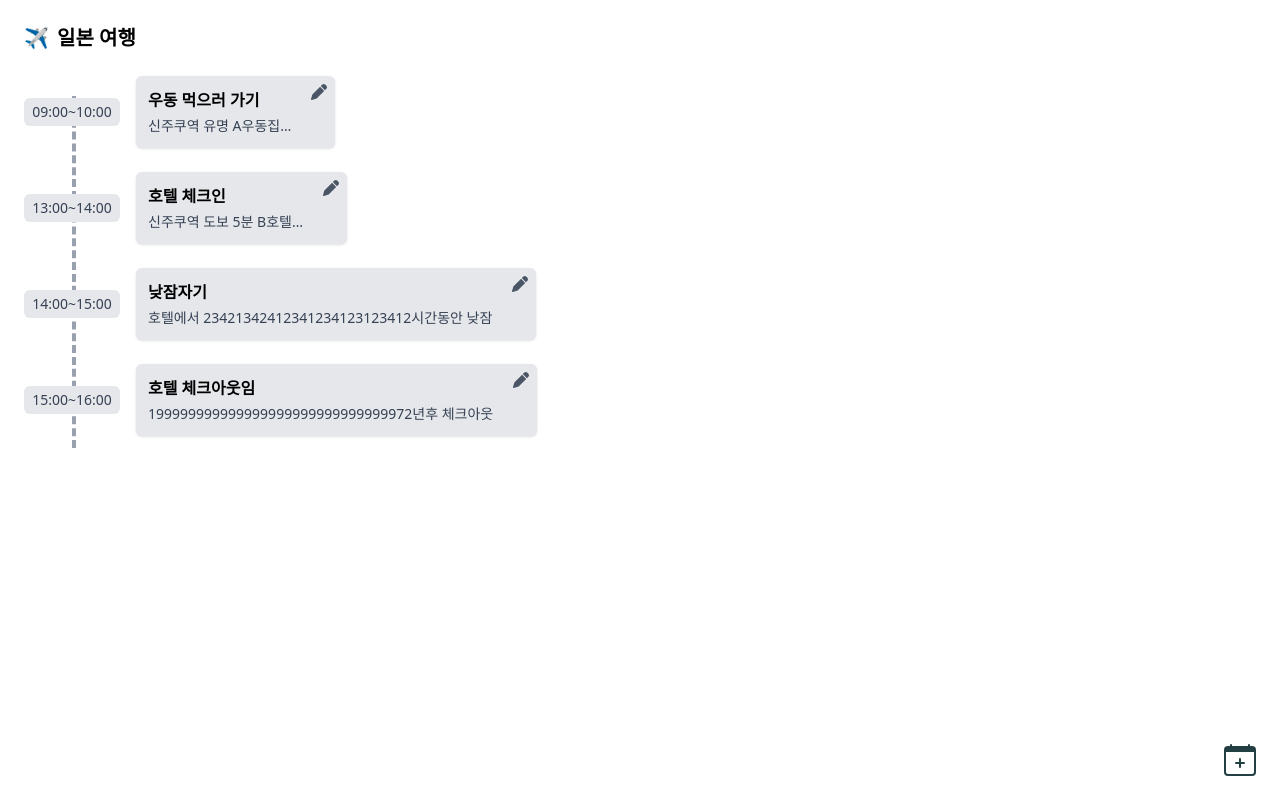
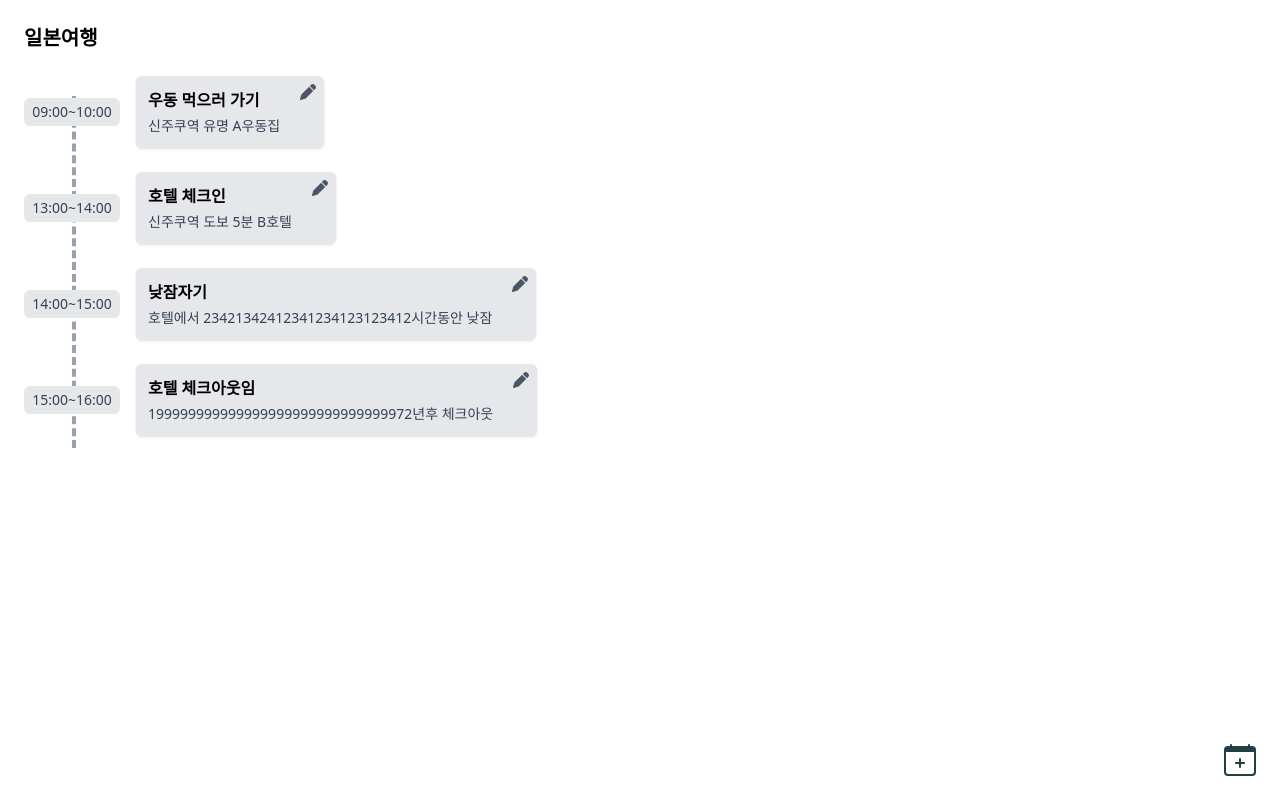
Before and after one commit to oz-main-fe-12-team4/oz_pchedule_fe, a React (Vite) app: page /testJ in a window 1280 px wide. Built offline with nearby package versions, Linux system fonts and the light colour scheme.

Commit message:
fix: 더미데이터파일만듦, 제목도 데티어틀 받아오게변경(#22)

```diff
--- /dev/null
+++ b/src/assets/data/dummyDetailSchedule.js
@@ -0,0 +1,42 @@
+const myScheduleData = {
+  data: {
+    id: 1,
+    title: "일본여행",
+    schedule: [
+      {
+        id: 1,
+        title: "우동 먹으러 가기",
+        description: "신주쿠역 유명 A우동집",
+        start_time: "09:00:00",
+        end_time: "10:00:00",
+      },
+      {
+        id: 2,
+        title: "호텔 체크인",
+        description: "신주쿠역 도보 5분 B호텔",
+        start_time: "13:00:00",
+        end_time: "14:00:00",
+      },
+      // 네 일정 더 추가 가능
+      {
+        id: 3,
+        title: "낮잠자기 ",
+        description: "호텔에서 23421342412341234123123412시간동안 낮잠",
+        start_time: "14:00:00",
+        end_time: "15:00:00",
+      },
+      {
+        id: 4,
+        title: "호텔 체크아웃임",
+        description: "199999999999999999999999999999972년후 체크아웃",
+        start_time: "15:00:00",
+        end_time: "16:00:00",
+      },
+    ],
+    is_shared: true,
+    like_count: 3,
+    bookmark_count: 4,
+  },
+};
+
+export default myScheduleData;
--- a/src/pages/DetailSchedulePage.jsx
+++ b/src/pages/DetailSchedulePage.jsx
@@ -2,9 +2,19 @@ import React from "react";
 import DetailScheduleCard from "../components/DetailScheduleCard";
 import TimeCard from "../components/TimeCard";
 import PlusButton from "../components/PlusButton";
+import myScheduleData from "../assets/data/dummyDetailSchedule";
 
-// scheduleList는 이제 props로 받을 거야!
-function DetailSchedulePage({ scheduleList }) {
+function DetailSchedulePage() {
+  const { data } = myScheduleData;
+  const scheduleList = data.schedule.map(
+    ({ id, title, description, start_time, end_time }) => ({
+      id,
+      title,
+      description,
+      time: `${start_time.slice(0, 5)}~${end_time.slice(0, 5)}`,
+    })
+  );
+
   const handleAddClick = () => {
     console.log("항목추가 버튼 클릭 (기능 없음)");
   };
@@ -12,32 +22,28 @@ function DetailSchedulePage({ scheduleList }) {
   return (
     <div className="p-6">
       <h1 className="text-xl font-semibold mb-6 flex items-center gap-2">
-        <span role="img" aria-label="비행기">
-          ✈️
-        </span>
-        일본 여행
+        {data.title} {/* 동적으로 데이터에서 받아온 제목 */}
       </h1>
 
       <div className="relative flex flex-col">
-        {/* 타임카드 뒤 관통 점선 (위치 조정!) */}
+        {/* 점선 */}
         <div
-          className="absolute top-5 left-12 h-[calc(100%-2rem)] border-l-4 border-dashed border-gray-400" // <--- top-5로 살짝 위로 올림!
+          className="absolute top-5 left-12 h-[calc(100%-2rem)] border-l-4 border-dashed border-gray-400"
           style={{ zIndex: 0 }}
         />
 
-        {scheduleList.map(({ time, title, description }, idx) => (
+        {/* 일정 카드 리스트 */}
+        {scheduleList.map(({ id, time, title, description }) => (
           <div
-            key={idx}
+            key={id}
             className="flex items-center mb-6 last:mb-0 relative z-10"
           >
-            {" "}
-            {/* <--- items-center로 변경 */}
             <TimeCard time={time} />
             <DetailScheduleCard title={title} description={description} />
           </div>
         ))}
 
-        {/* 기존 하단 추가하기 버튼 대신 PlusButton 쓰기 */}
+        {/* 플러스 버튼 */}
         <PlusButton onClick={handleAddClick} />
       </div>
     </div>
--- a/src/test/TestJ.jsx
+++ b/src/test/TestJ.jsx
@@ -1,65 +1,7 @@
-// src/test/TestJ.jsx
-
-import React from "react";
 import DetailSchedulePage from "../pages/DetailSchedulePage";
 
-// 데이터는 형식 바꿔서 이렇게 JSON 구조로 넣었어
-const myScheduleData = {
-  data: {
-    id: 1,
-    title: "일본여행",
-    schedule: [
-      {
-        id: 1,
-        title: "우동 먹으러 가기",
-        description: "신주쿠역 유명 A우동집…",
-        start_time: "09:00:00",
-        end_time: "10:00:00",
-      },
-      {
-        id: 2,
-        title: "호텔 체크인",
-        description: "신주쿠역 도보 5분 B호텔…",
-        start_time: "13:00:00",
-        end_time: "14:00:00",
-      },
-      // 네 일정 더 추가 가능
-      {
-        id: 3,
-        title: "낮잠자기 ",
-        description: "호텔에서 23421342412341234123123412시간동안 낮잠",
-        start_time: "14:00:00",
-        end_time: "15:00:00",
-      },
-      {
-        id: 4,
-        title: "호텔 체크아웃임",
-        description: "199999999999999999999999999999972년후 체크아웃",
-        start_time: "15:00:00",
-        end_time: "16:00:00",
-      },
-    ],
-    is_shared: true,
-    like_count: 3,
-    bookmark_count: 4,
-  },
-};
-
 function TestJ() {
-  // HH:mm:ss → HH:mm 변환 함수
-  const formatTime = (timeStr) => timeStr.slice(0, 5);
-
-  // JSON data.schedule 배열 맵 돌면서 시간 합쳐서 넘기기
-  const scheduleList = myScheduleData.data.schedule.map(
-    ({ id, title, description, start_time, end_time }) => ({
-      id,
-      title,
-      description,
-      time: `${formatTime(start_time)}~${formatTime(end_time)}`,
-    })
-  );
-
-  return <DetailSchedulePage scheduleList={scheduleList} />;
+  return <DetailSchedulePage />;
 }
 
 export default TestJ;
```
